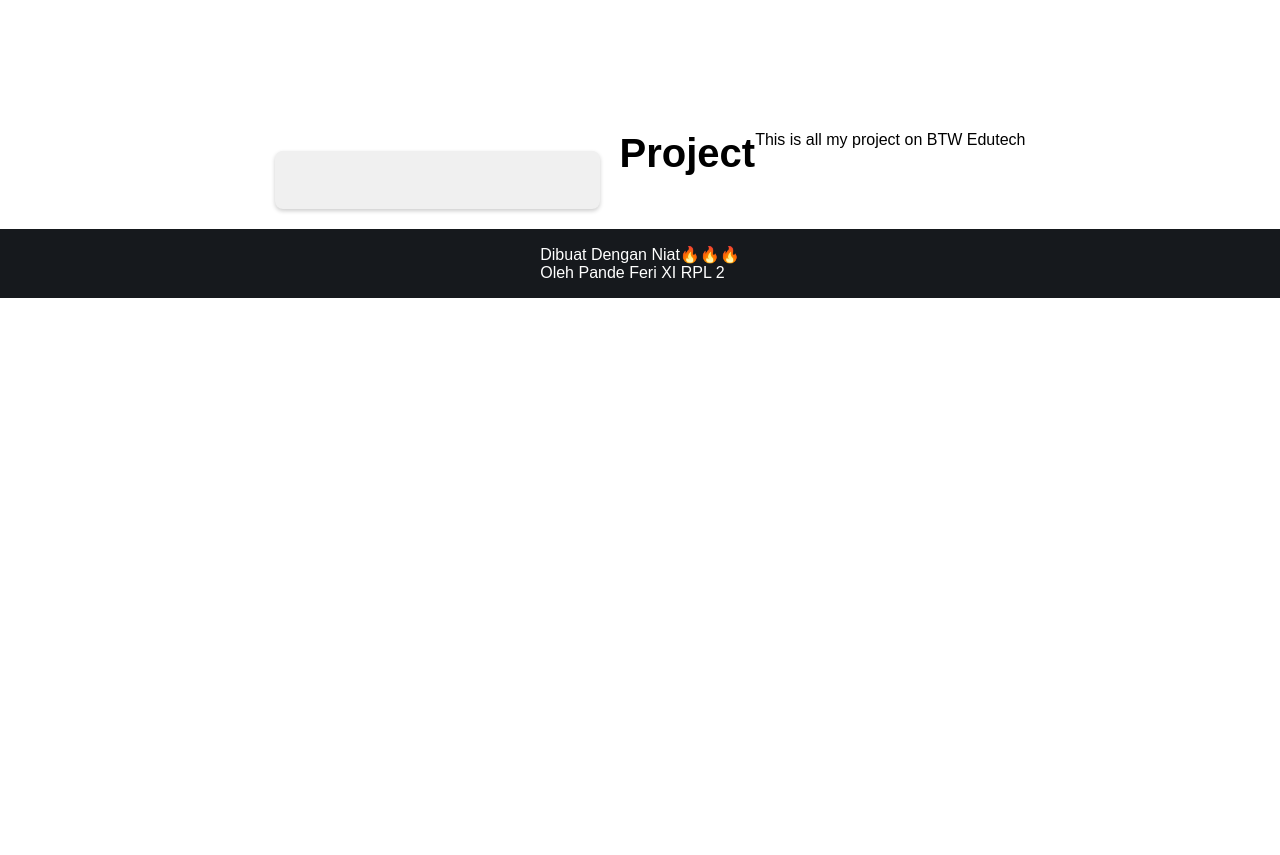
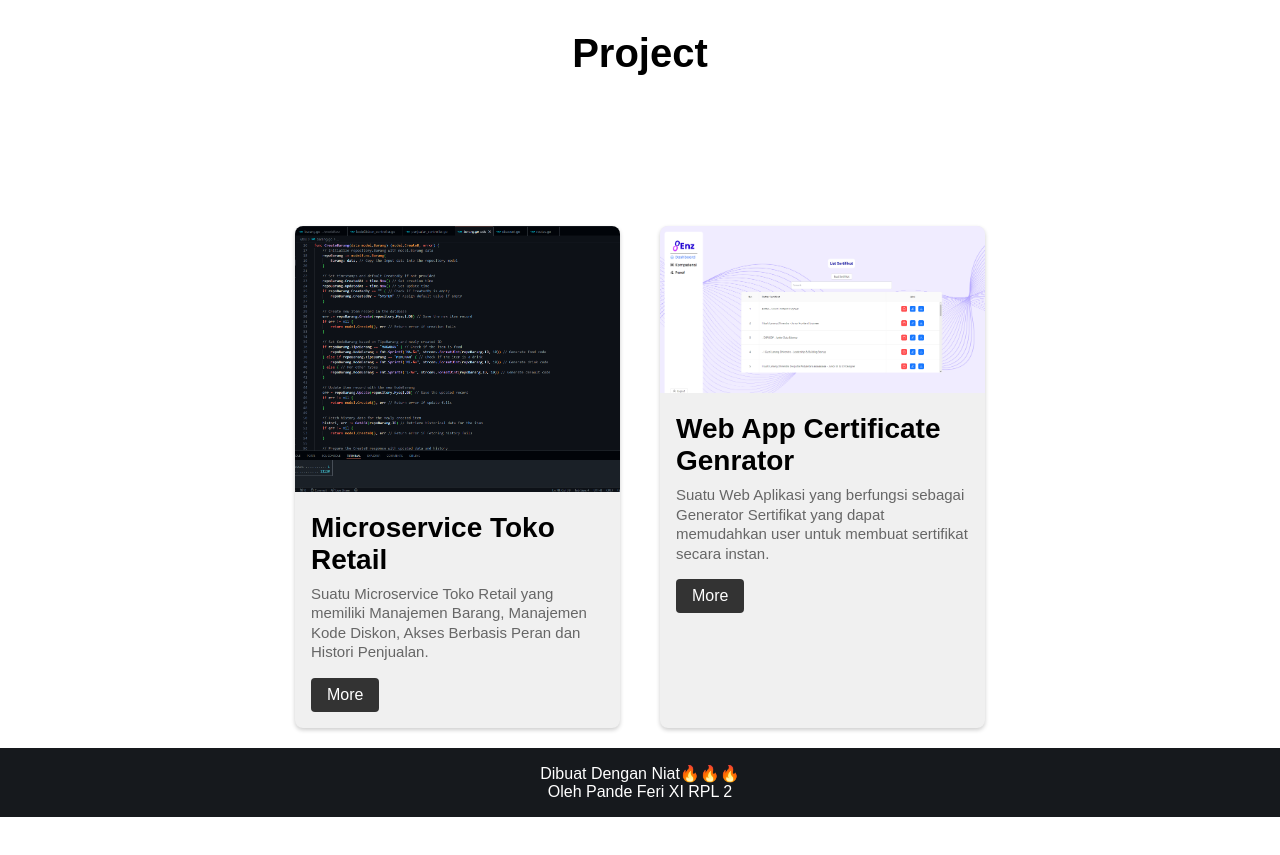
Before and after one commit to Pande17/summary-btw-edutech, a plain HTML site: page index.html in a window 1280 px wide. Shown: the part 1520-2375 px from the top of the page. After the commit the page ends 2337 px from the top, so only its background shows below. Drawn offline with Linux system fonts and the light colour scheme.

Commit message:
panik ne cuk

```diff
--- a/index.html
+++ b/index.html
@@ -91,21 +91,30 @@
 
 		<!-- project section -->
 		<section id="project">
+			<h1 class="title-section">Project</h1>
 			<div class="card-container">
 				<div class="card">
-					<img src="" alt="">
+					<img src="src/images/toko-retail.png" alt="Microservice Toko Retail" />
 					<div class="card-content">
-						<h3></h3>
+						<h3>Microservice Toko Retail</h3>
+						<p>Suatu Microservice Toko Retail yang memiliki Manajemen Barang, Manajemen Kode Diskon, Akses Berbasis Peran dan Histori Penjualan.</p>
+						<a href="https://zdev2.github.io/toko-retail/features/" class="btn">More</a>
 					</div>
 				</div>
-				<h1 class="title-section">Project</h1>
-				<p>This is all my project on BTW Edutech</p>
+				<div class="card">
+					<img src="src/images/certificate-generator.png" alt="Certificate Generator" />
+					<div class="card-content">
+						<h3>Web App Certificate Genrator</h3>
+						<p>Suatu Web Aplikasi yang berfungsi sebagai Generator Sertifikat yang dapat memudahkan user untuk membuat sertifikat secara instan.</p>
+						<a href="https://reverse-proxy-production-a709.up.railway.app" class="btn">More</a>
+					</div>
+				</div>
 			</div>
 		</section>
 
 		<!-- footer -->
 		<footer>
-			<p class="txt-wht">
+			<p class="txt-wht" style="text-align: center">
 				Dibuat Dengan Niat🔥🔥🔥<br />
 				Oleh Pande Feri XI RPL 2
 			</p>
--- a/src/css/display.css
+++ b/src/css/display.css
@@ -11,7 +11,6 @@ html {
 body {
 	font-family: 'Arial', sans-serif;
 	background-color: rgb(255, 255, 255);
-	height: 1000vh;
 }
 
 nav {
```
Also changed, not shown: src/images/btw-edutech.png (deleted), src/images/certificate-generator.png (added), src/images/toko-retail.png (added).
